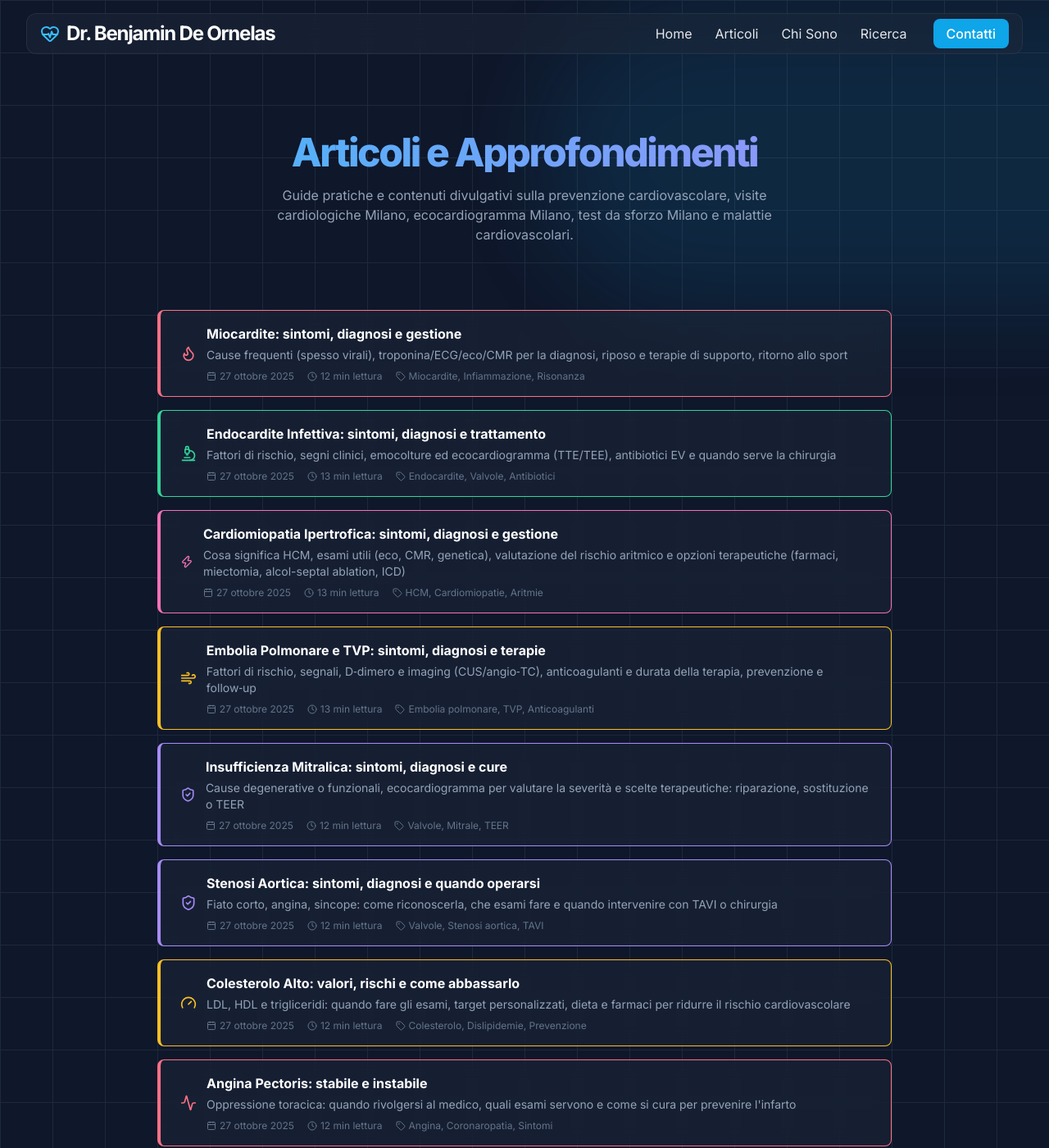
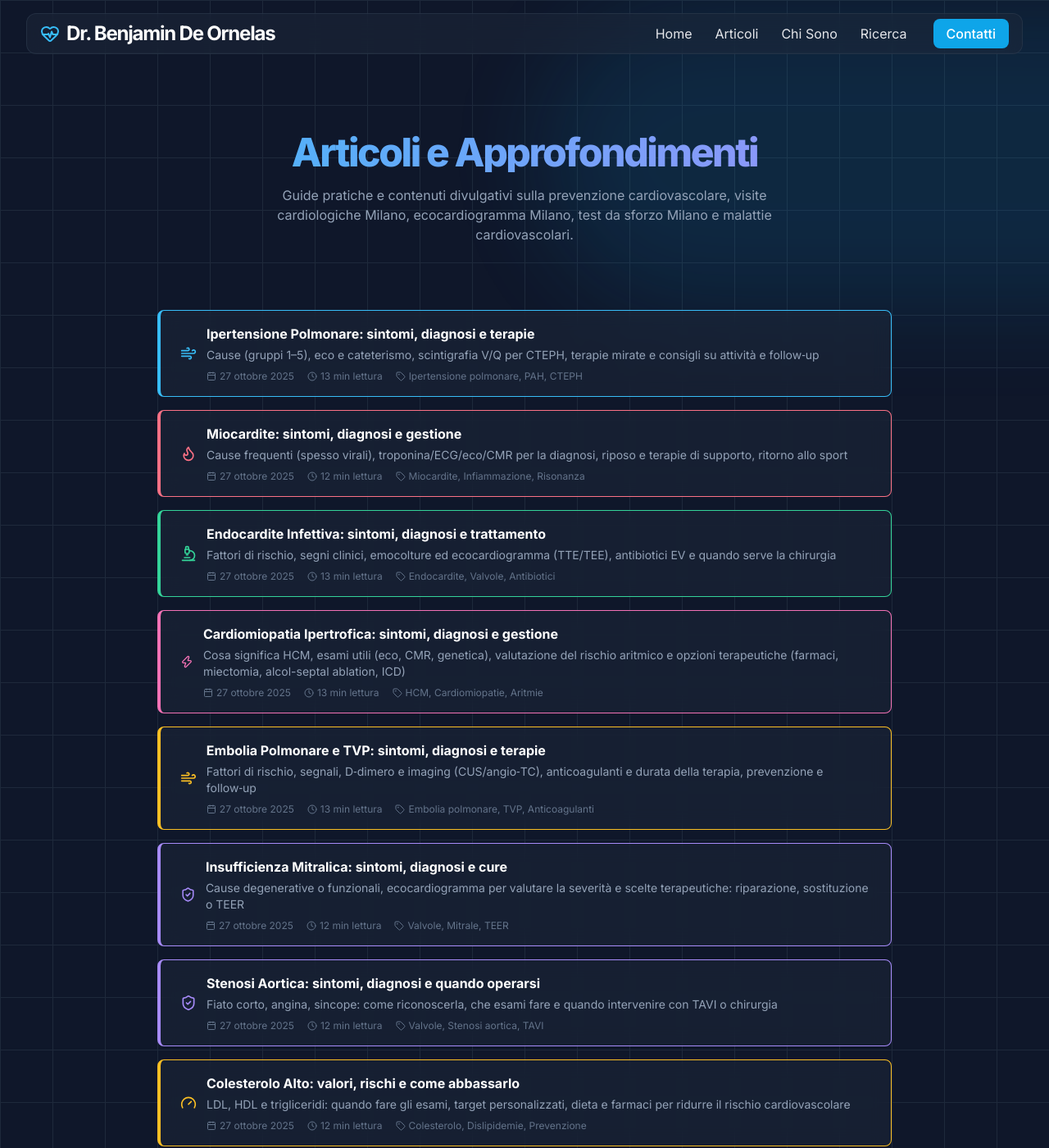
Before and after one commit to bdeornelas/bdeornelas.github.io, a Jekyll site: the page built from articles/index.html, in a window 1280 px wide and 1400 px high. Shown: the whole window at 82% size. Built offline with Jekyll 4.4.1, drawn with Linux system fonts in a browser that asks for light colours; nearby versions of some CDN libraries; some of the changed text lies outside the part shown.

Commit message:
Add article: Ipertensione polmonare (cause, diagnostica strutturata, terapie per gruppi, consigli pratici) con tono informativo; aggiorna lista

```diff
--- a/articles/index.html
+++ b/articles/index.html
@@ -24,6 +24,33 @@ twitter_image: /assets/img/og-card.jpg
       <!-- Lista articoli -->
       <section class="max-w-4xl mx-auto">
         <ul class="space-y-4" id="articles-list">
+
+          <!-- ARTICOLO IPERTENSIONE POLMONARE -->
+          <li>
+            <a href="/articles/ipertensione-polmonare/" class="block px-6 py-4 rounded-lg glass-card border-l-4 border-sky-400 hover:border-sky-300 hover:bg-slate-800/50 transition group">
+              <div class="flex items-center gap-3">
+                <i data-lucide="wind" class="w-5 h-5 text-sky-400 group-hover:text-sky-300"></i>
+                <div>
+                  <h3 class="font-bold text-white group-hover:text-sky-100">Ipertensione Polmonare: sintomi, diagnosi e terapie</h3>
+                  <p class="text-sm text-slate-400 mt-1">Cause (gruppi 1–5), eco e cateterismo, scintigrafia V/Q per CTEPH, terapie mirate e consigli su attività e follow‑up</p>
+                  <div class="flex items-center gap-4 mt-2 text-xs text-slate-500">
+                    <span class="flex items-center gap-1">
+                      <i data-lucide="calendar" class="w-3 h-3"></i>
+                      27 ottobre 2025
+                    </span>
+                    <span class="flex items-center gap-1">
+                      <i data-lucide="clock" class="w-3 h-3"></i>
+                      13 min lettura
+                    </span>
+                    <span class="flex items-center gap-1">
+                      <i data-lucide="tag" class="w-3 h-3"></i>
+                      Ipertensione polmonare, PAH, CTEPH
+                    </span>
+                  </div>
+                </div>
+              </div>
+            </a>
+          </li>
 
           <!-- ARTICOLO MIOCARDITE -->
           <li>
```
Also changed, not shown: articles/ipertensione-polmonare/index.html (added, +173 -0 lines).
